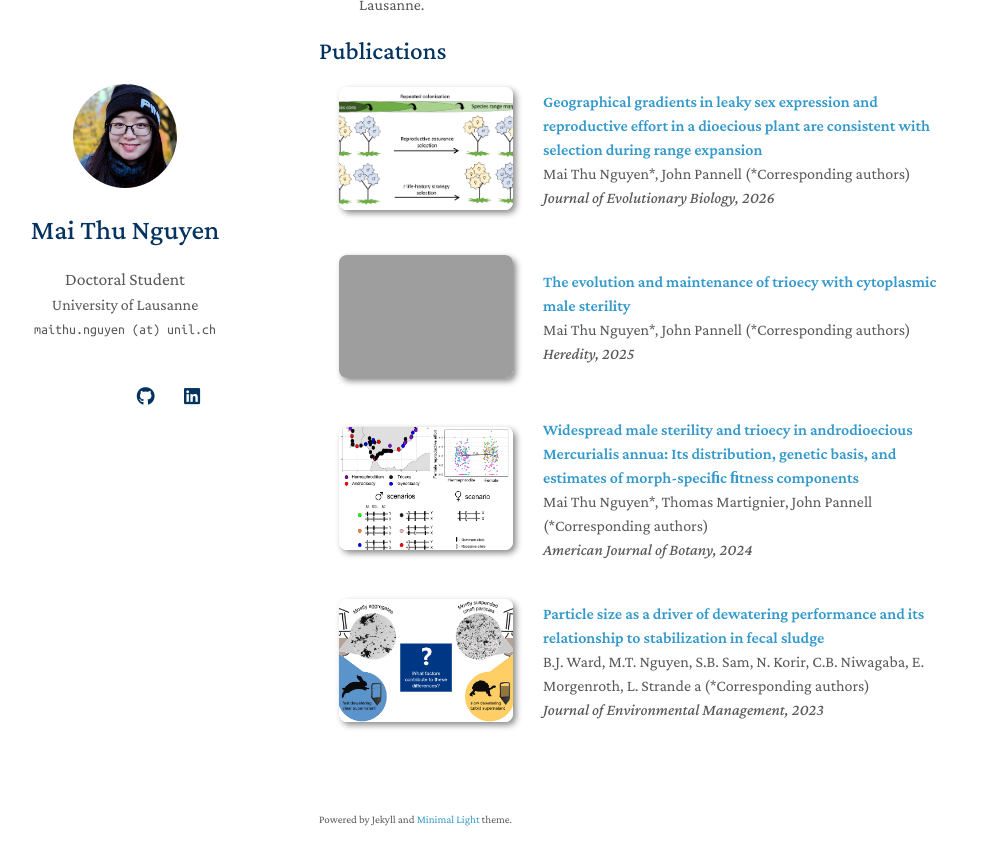
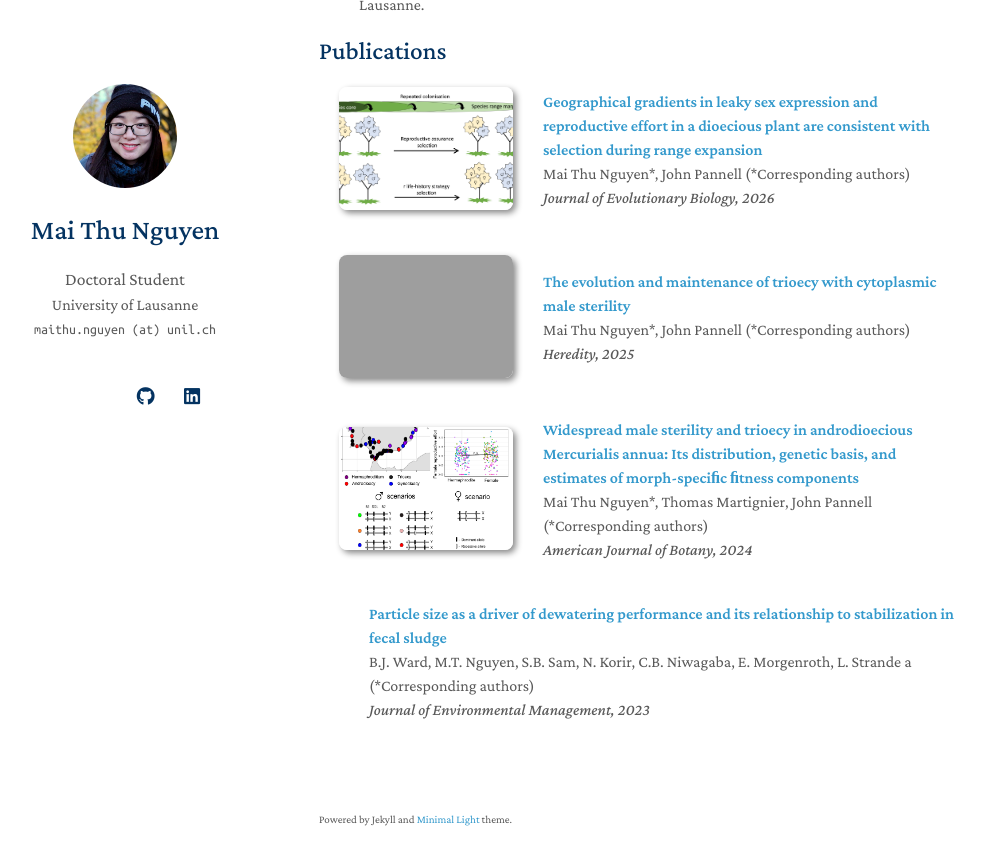
Before and after one commit to maithunguyen/maithunguyen.github.io, a Jekyll site: the page built from index.md, in a window 1280 px wide and 900 px high, scrolled down 889 px. Shown: the top 865 px of the window, without its empty margins (151-1136 px from the left). Built offline with Jekyll 4.4.1, drawn with Linux system fonts in a browser that asks for light colours; nearby versions of some CDN libraries; a style sheet for code colours, icons or effects is not loaded; our own code applies the rules of GitHub Pages for plain Markdown files; grey boxes are pictures that could not be loaded.

Commit message:
Update publications.yml

```diff
--- a/_data/publications.yml
+++ b/_data/publications.yml
@@ -22,4 +22,3 @@ main:
     authors: B.J. Ward, M.T. Nguyen, S.B. Sam, N. Korir, C.B. Niwagaba, E. Morgenroth, L. Strande a (*Corresponding authors)
     conference: Journal of Environmental Management, 2023
     link: https://www.sciencedirect.com/science/article/pii/S030147972202374X
-    image: ./assets/img/1-s2.0-S030147972202374X-ga1_lrg.jpg
```
